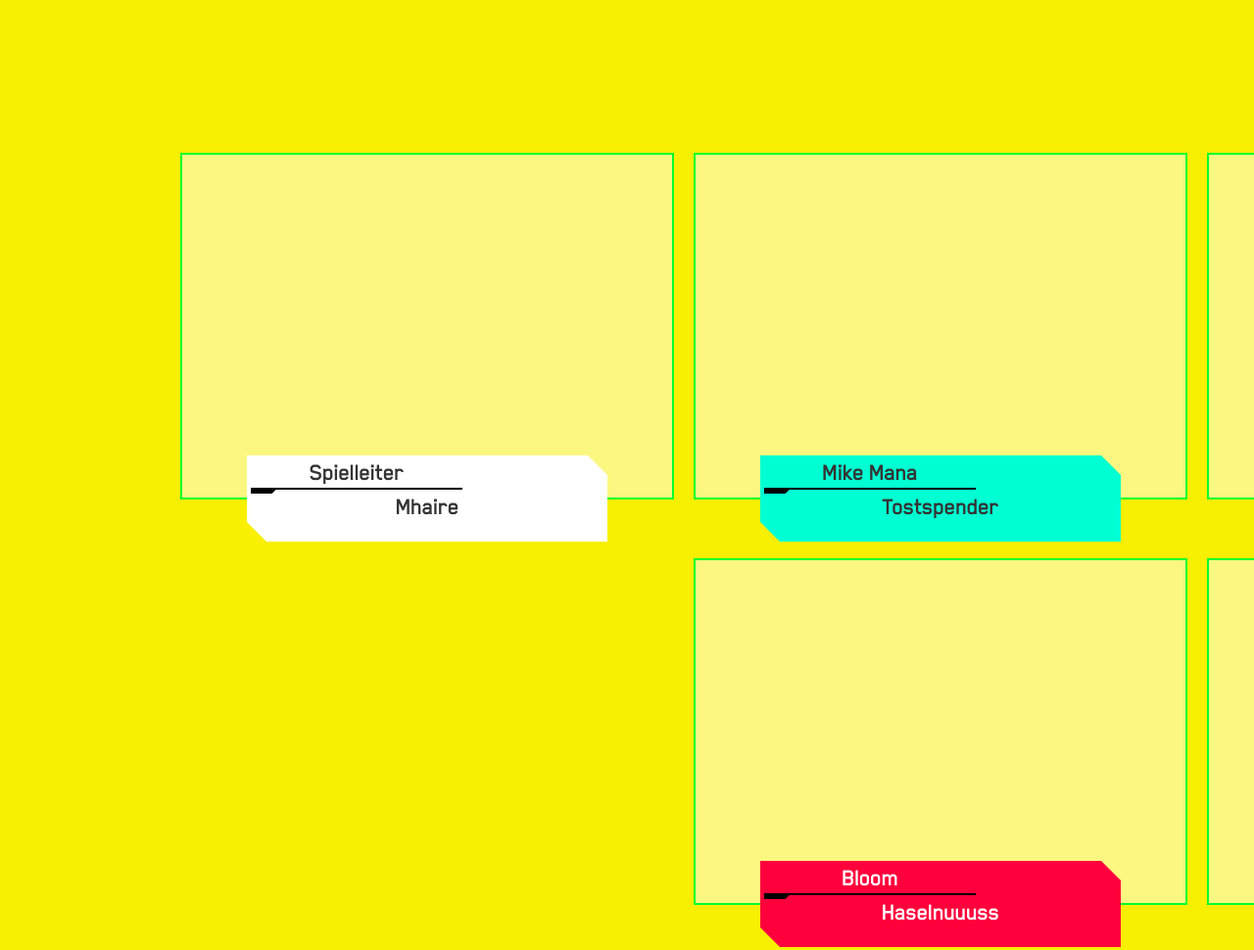
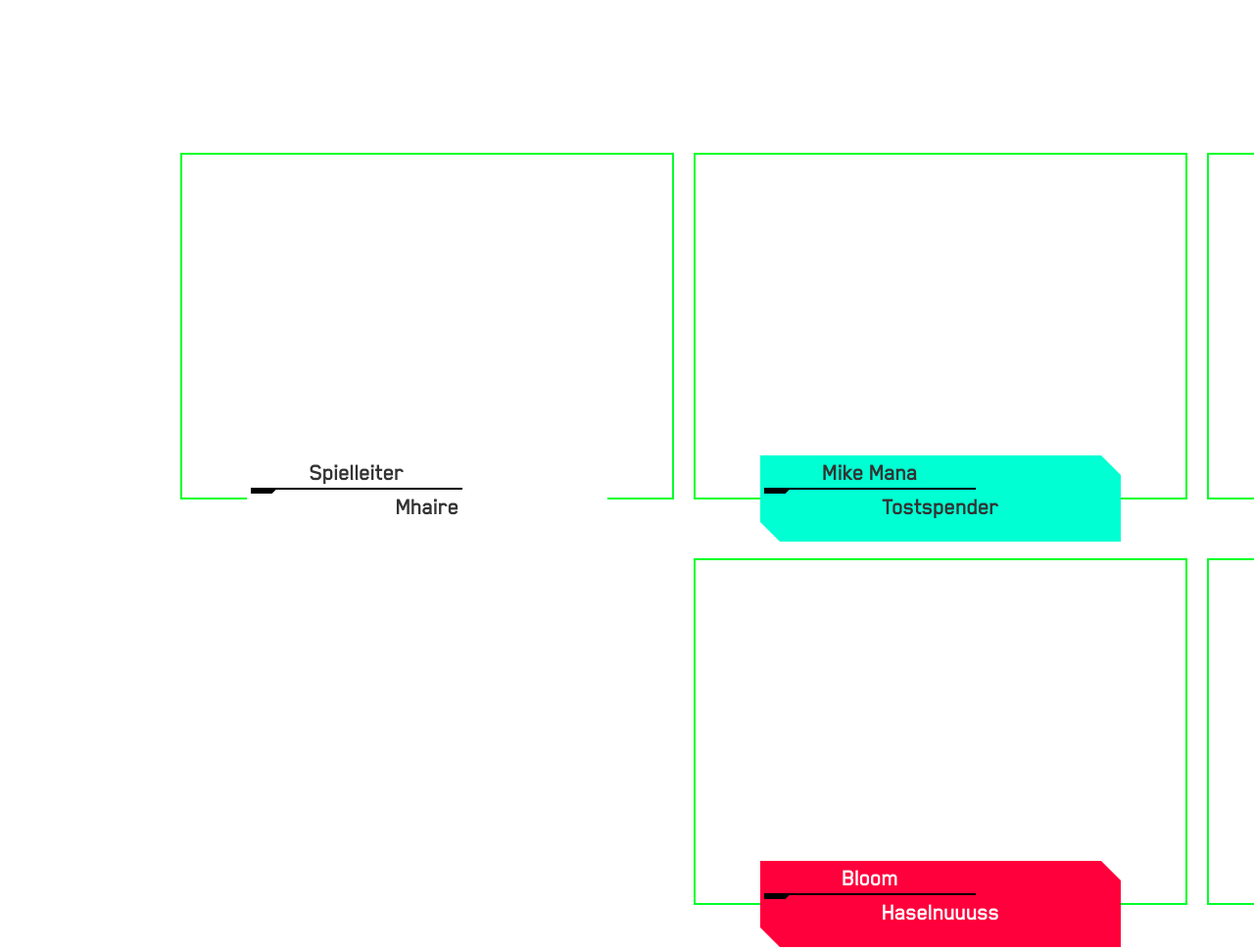
Before and after one commit to SukoTansho/CyberpunkOverlay, a plain HTML site: page index.html in a window 1280 px wide. Shown: the top 970 px of the page at 98% size. Drawn offline with Linux system fonts and the light colour scheme.

Commit message:
transparent BG color

```diff
--- a/cyberpunk.css
+++ b/cyberpunk.css
@@ -82,7 +82,7 @@ html
 
 body
 {
-    background-color: var(--yellow);
+    /* background-color: var(--yellow); */
     padding: 0;
     margin: 0;
 }
--- a/styles.css
+++ b/styles.css
@@ -13,6 +13,7 @@ body {
   display: flex;
   justify-content: center;
   align-items: center;
+  background-color: transparent;
 }
 
 .container {
```
